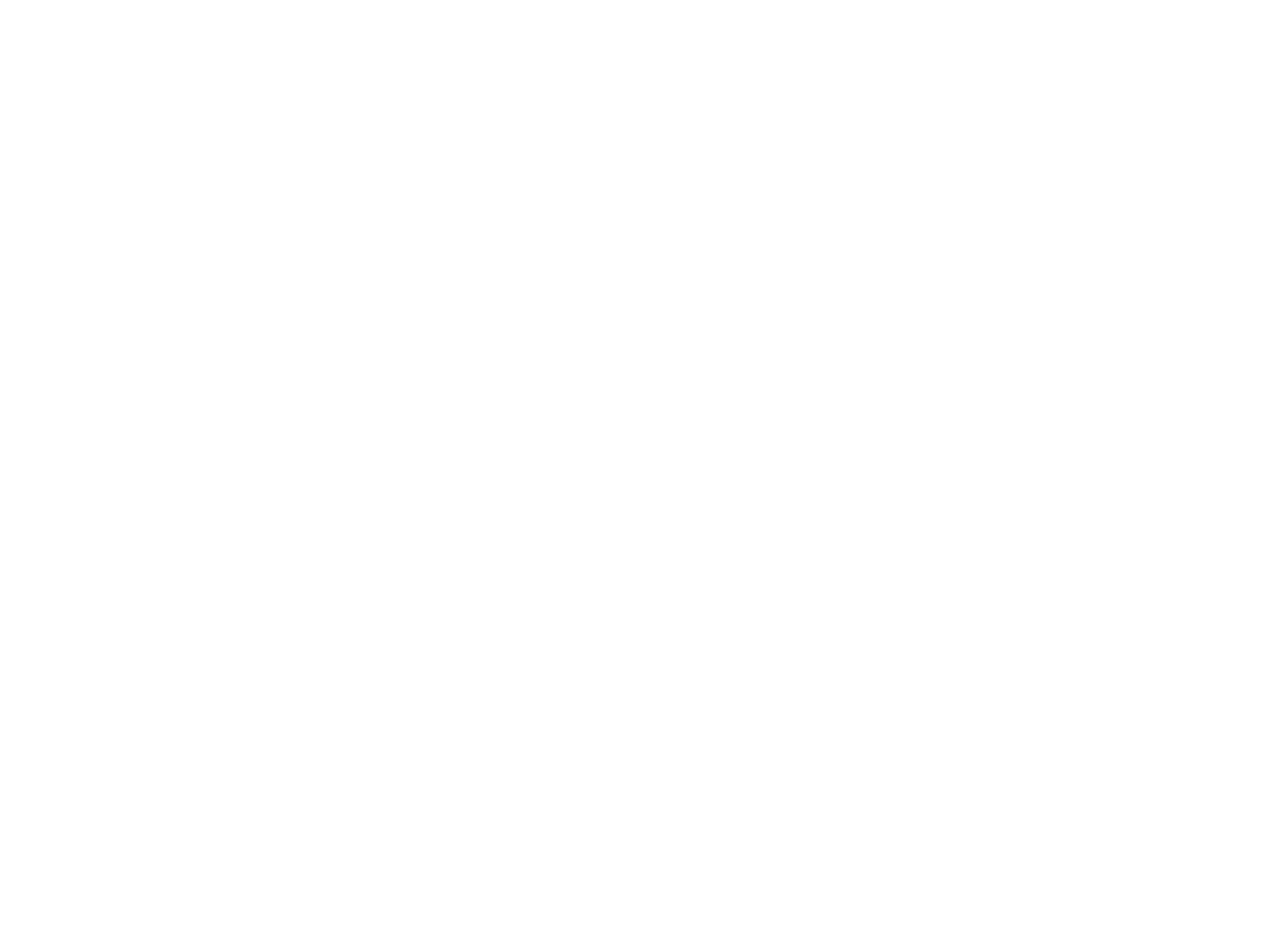
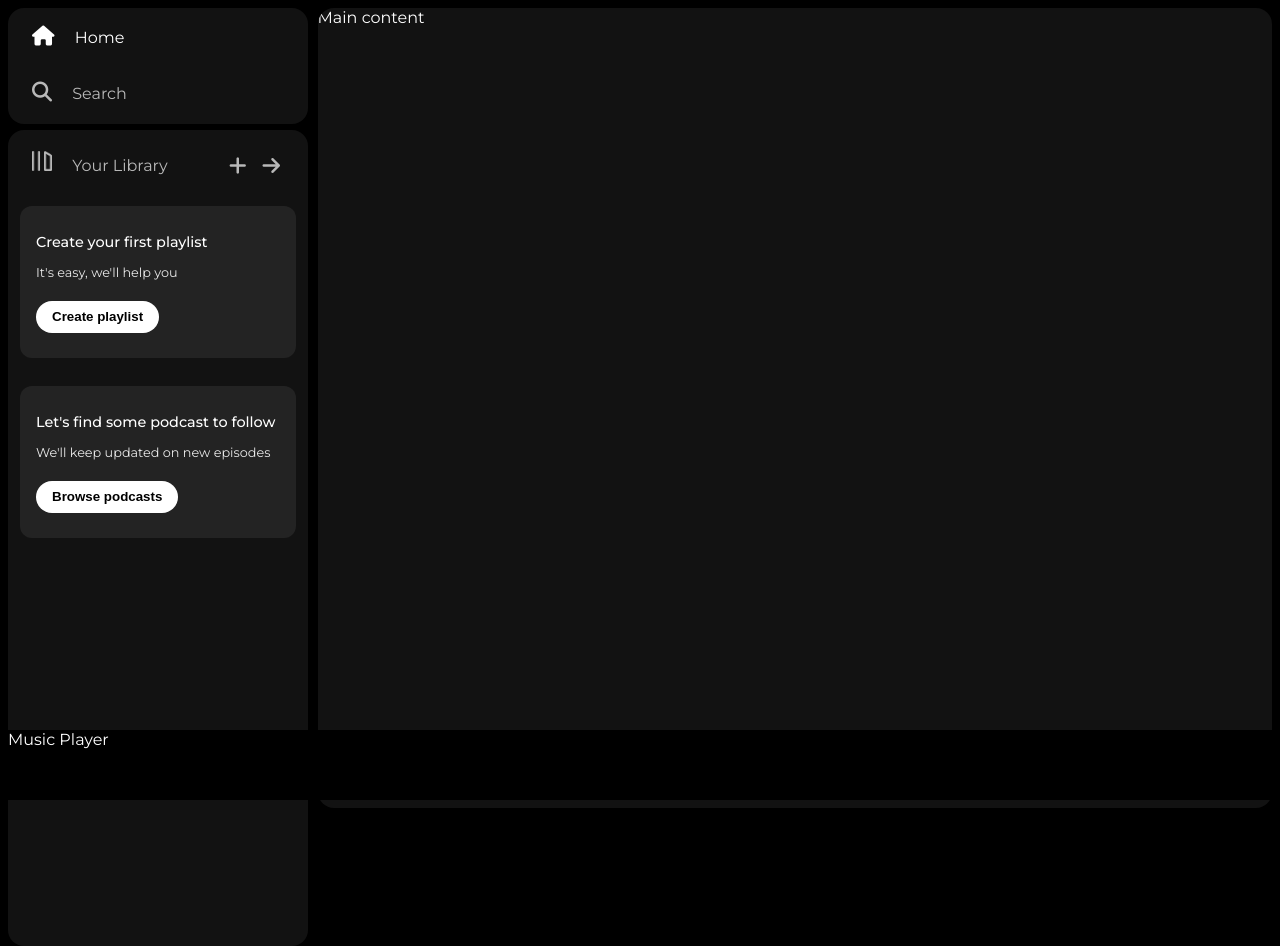
Before and after one commit to Sumitkumbhar15/Spotify_Clone, a plain HTML site: page index.html in a window 1280 px wide. Before the commit the page ends 800 px from the top, so only its background shows below. Drawn offline with Linux system fonts and the light colour scheme.

Commit message:
sidebar created

```diff
--- a/index.html
+++ b/index.html
@@ -3,10 +3,54 @@
 <head>
     <meta charset="UTF-8">
     <meta name="viewport" content="width=device-width, initial-scale=1.0">
-    <title>Document</title>
+    <title>Spotify - Web Player: Music for everyone</title>
+    <link rel="stylesheet" href="https://cdnjs.cloudflare.com/ajax/libs/font-awesome/6.7.2/css/all.min.css" integrity="sha512-Evv84Mr4kqVGRNSgIGL/F/aIDqQb7xQ2vcrdIwxfjThSH8CSR7PBEakCr51Ck+w+/U6swU2Im1vVX0SVk9ABhg==" crossorigin="anonymous" referrerpolicy="no-referrer" />
+    <link rel="icon" href="./assets/images/logo.png">
+    <link rel="preconnect" href="https://fonts.googleapis.com">
+    <link rel="preconnect" href="https://fonts.gstatic.com" crossorigin>
+    <link href="https://fonts.googleapis.com/css2?family=Montserrat:ital,wght@0,100..900;1,100..900&family=Poppins:ital,wght@0,100;0,200;0,300;0,400;0,500;0,600;0,700;0,800;0,900;1,100;1,200;1,300;1,400;1,500;1,600;1,700;1,800;1,900&display=swap" rel="stylesheet">
     <link rel="stylesheet" href="./style.css">
 </head>
 <body>
-
+    <div class="main">
+        <div class="sidebar">
+            <div class="nav">
+                <div class="nav-option" style="opacity: 1;">
+                    <i class="fa-solid fa-house"></i>
+                    <a href="#">Home</a>
+                </div>
+                <div class="nav-option">
+                    <i class="fa-solid fa-magnifying-glass"></i>
+                    <a href="#">Search</a>
+                </div>
+            </div>
+            <div class="library">
+                <div class="options">
+                    <div class="lib-option nav-option">
+                        <img src="./assets/icons/library_icon.png" alt="library_icon">
+                        <a href="#">Your Library</a>
+                    </div>
+                    <div class="icons">
+                        <i class="fa-solid fa-plus"></i>
+                        <i class="fa-solid fa-arrow-right"></i>
+                    </div>
+                </div>
+                <div class="lib-box">
+                    <div class="box">
+                        <p class="box-p1">Create your first playlist</p>
+                        <p class="box-p2">It's easy, we'll help you</p>
+                        <button class="badge">Create playlist</button>
+                    </div>
+                    <div class="box">
+                        <p class="box-p1">Let's find some podcast to follow</p>
+                        <p class="box-p2">We'll keep updated on new episodes</p>
+                        <button class="badge">Browse podcasts</button>
+                    </div>
+                </div>
+            </div>
+        </div>
+        <div class="main-content">Main content</div>
+        <div class="music-player">Music Player</div>
+    </div>
 </body>
 </html>
--- a/style.css
+++ b/style.css
@@ -1,4 +1,132 @@
-*{
+body {
+    font-family: "Montserrat", sans-serif;
     margin: 0;
-    padding: 0;
+    background-color: #000;
+    color: #fff;
+    overflow: hidden;
 }
+
+.main {
+    display: flex;
+    height: 100vh;
+    padding: 0.5rem;
+}
+
+.sidebar {
+    background-color: #000;
+    width: 300px;
+    border-radius: 1rem;
+    margin-right: 0.6rem;
+}
+
+.main-content {
+    background-color: #121212;
+    flex: 1;
+    border-radius: 1rem;
+    overflow: auto;
+}
+
+.music-player {
+    background-color: #000;
+    position: fixed;
+    bottom: 0;
+    width: 100%;
+    height: 70px;
+}
+
+a {
+    text-decoration: none;
+    color: #fff;
+}
+
+.nav {
+    background-color: #121212;
+    border-radius: 1rem;
+    display: flex;
+    flex-direction: column;
+    justify-content: center;
+    height: 100px;
+    padding: 0.5rem 0.75rem;
+}
+
+.nav-option {
+    line-height: 2.5rem;
+    opacity: 0.7;
+    padding: 0.5rem 0.75rem;
+}
+
+.nav-option:hover {
+    opacity: 1;
+}
+
+.nav-option i {
+    font-size: 1.25rem;
+}
+
+.nav-option a {
+    font-size: 1rem;
+    margin-left: 1rem;
+}
+
+.library {
+    background-color: #121212;
+    border-radius: 1rem;
+    height: 100%;
+    margin-top: 0.4rem;
+    padding: 0.5rem 0.75rem;
+}
+
+.options {
+    display: flex;
+    justify-content: space-between;
+    align-items: center;
+}
+
+.lib-option img {
+    height: 1.25rem;
+    width: 1.25rem;
+}
+
+.icons {
+    font-size: 1.25rem;
+    display: flex;
+}
+
+.icons i {
+    opacity: 0.7;
+    margin-right: 1rem;
+}
+
+.icons i:hover {
+    opacity: 1;
+}
+
+.box {
+    background-color: #232323;
+    height: 8rem;
+    border-radius: 0.75rem;
+    margin: 0.75rem 0 1.75rem 0;
+    padding: 0.75rem 1rem;
+}
+
+.box-p1 {
+    font-size: 0.9rem;
+    font-weight: 500;
+}
+
+.box-p2 {
+    font-size: 0.8rem;
+    opacity: 0.9;
+}
+
+.badge {
+    background-color: #fff;
+    border: none;
+    border-radius: 100px;
+    padding: 0.25rem 1rem;
+    font-weight: 700;
+    margin-top: 0.5rem;
+    height: 2rem;
+    width: fit-content;
+    cursor: pointer;
+}
```
